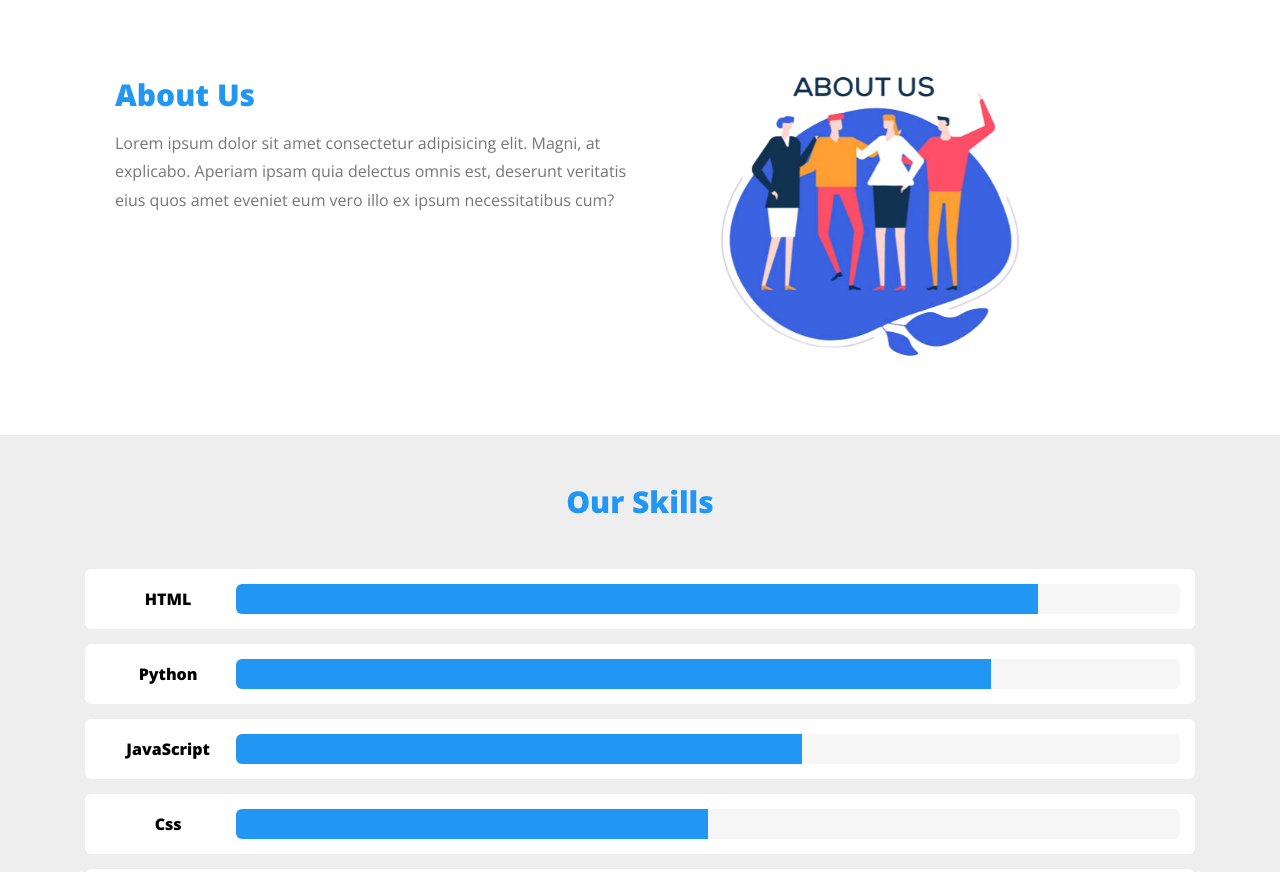
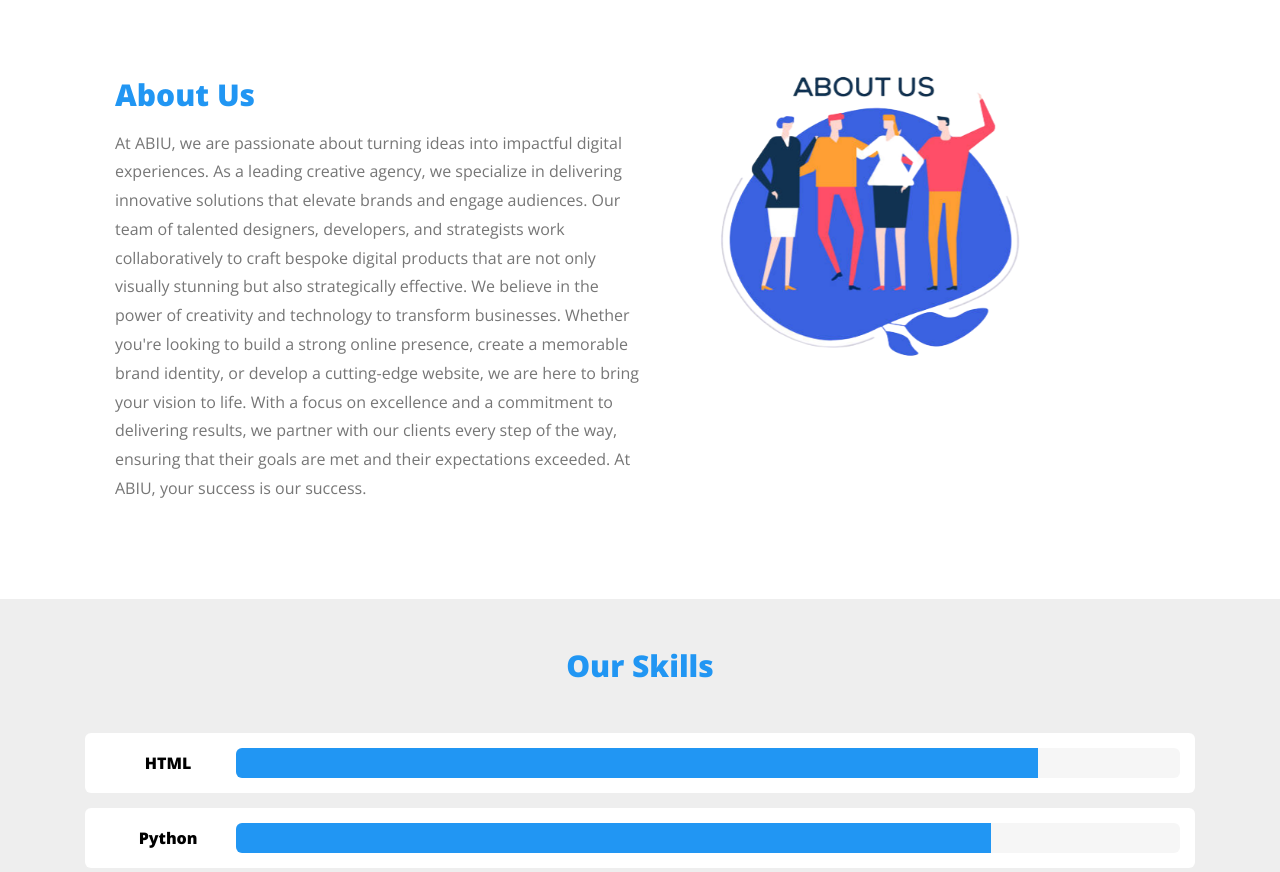
Before and after one commit to ahhmadas213/Creative-Agency, a plain HTML site: page index.html in a window 1280 px wide. Shown: the part 802-1674 px from the top of the page. Drawn offline with nearby package versions, Linux system fonts and the light colour scheme.

Commit message:
about saection

```diff
--- a/index.html
+++ b/index.html
@@ -116,9 +116,9 @@
         <div class="about-us" id="about">
             <div class="info-box">
                 <h2>About Us</h2>
-                <p>Lorem ipsum dolor sit amet consectetur adipisicing elit. Magni, at explicabo. Aperiam ipsam quia
-                    delectus omnis est, deserunt veritatis eius quos amet eveniet eum vero illo ex ipsum necessitatibus
-                    cum?</p>
+                <p>At ABIU, we are passionate about turning ideas into impactful digital experiences. As a leading creative agency, we specialize in delivering innovative solutions that elevate brands and engage audiences. Our team of talented designers, developers, and strategists work collaboratively to craft bespoke digital products that are not only visually stunning but also strategically effective.
+                    We believe in the power of creativity and technology to transform businesses. Whether you're looking to build a strong online presence, create a memorable brand identity, or develop a cutting-edge website, we are here to bring your vision to life.
+                    With a focus on excellence and a commitment to delivering results, we partner with our clients every step of the way, ensuring that their goals are met and their expectations exceeded. At ABIU, your success is our success.</p>
             </div>
             <div class="image-box">
                 <img src="/imgs/about-us.png" alt="">
```
